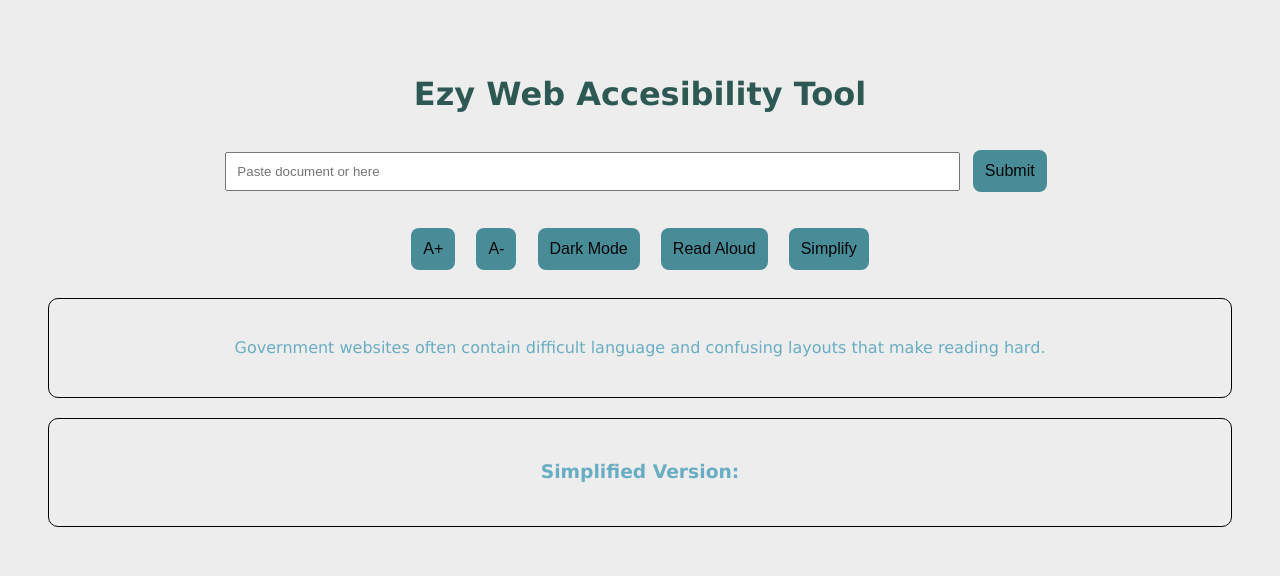
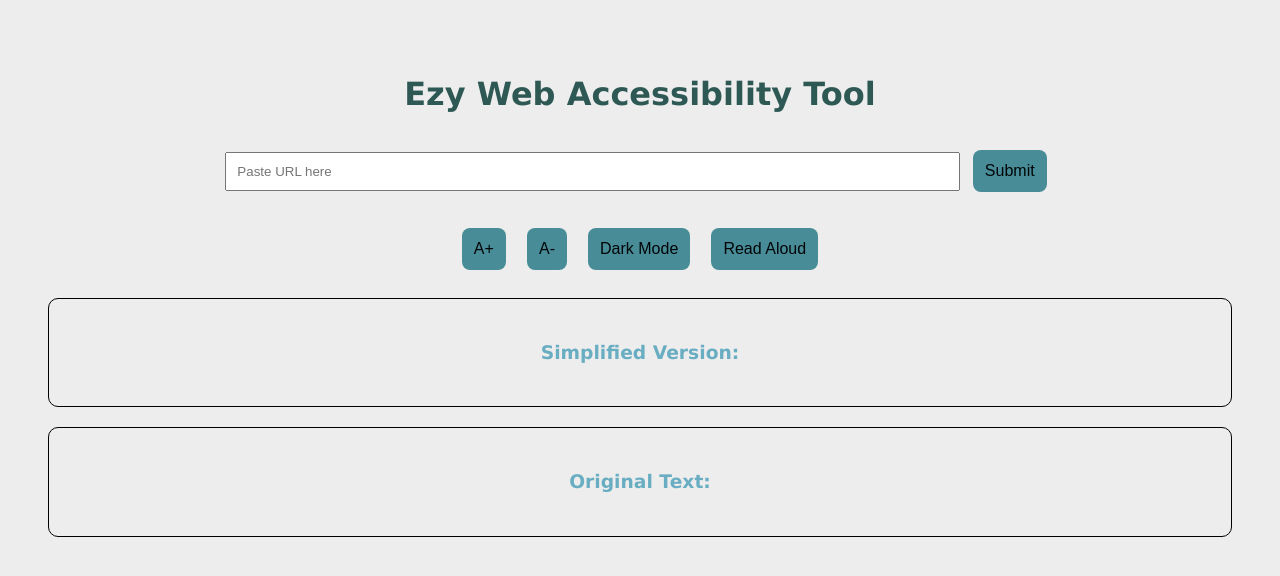
Before and after one commit to thusspokeananya-ai/velvetprotocol-ezyweb, a plain HTML site: page index.html in a window 1280 px wide. Drawn offline with Linux system fonts and the light colour scheme.

Commit message:
Update index.html

```diff
--- a/index.html
+++ b/index.html
@@ -1,6 +1,5 @@
 <!DOCTYPE html>
 <html>
-
 <head>
     <title>EzyWeb</title>
     <link rel="stylesheet" href="style.css">
@@ -8,37 +7,29 @@
 
 <body>
 
-    <h1>Ezy Web Accesibility Tool</h1>
+<h1>Ezy Web Accessibility Tool</h1>
 
-    <!--<p class="intro">
-        Helping elderly users and people with cognitive difficulties browse websites more easily.
-    </p>-->
-    <input type="text" id="urlInput" placeholder="Paste document or here" style="width:60%; padding:10px;">
+<input type="text" id="urlInput" placeholder="Paste URL here" style="width:60%; padding:10px;">
 <button onclick="processLink()">Submit</button>
-
 
 <div class="buttons">
     <button onclick="increaseFont()">A+</button>
     <button onclick="decreaseFont()">A-</button>
     <button onclick="toggleDark()">Dark Mode</button>
     <button onclick="readText()">Read Aloud</button>
-        <button onclick="simplifyText()">Simplify</button>
-    </div>
-
-    <div class="box">
-        <p id="text">
-            Government websites often contain difficult language and confusing layouts that make reading hard.
-        </p>
 </div>
 
 <div class="box">
     <h3>Simplified Version:</h3>
-        <p id="simpleText"></p>
+    <div id="simpleText"></div>
+</div>
+
+<div class="box">
+    <h3>Original Text:</h3>
+    <p id="text"></p>
 </div>
 
 <script src="script.js"></script>
 
-
-
 </body>
 </html>
```
Lines whose indentation alone changed are shown as unchanged.
